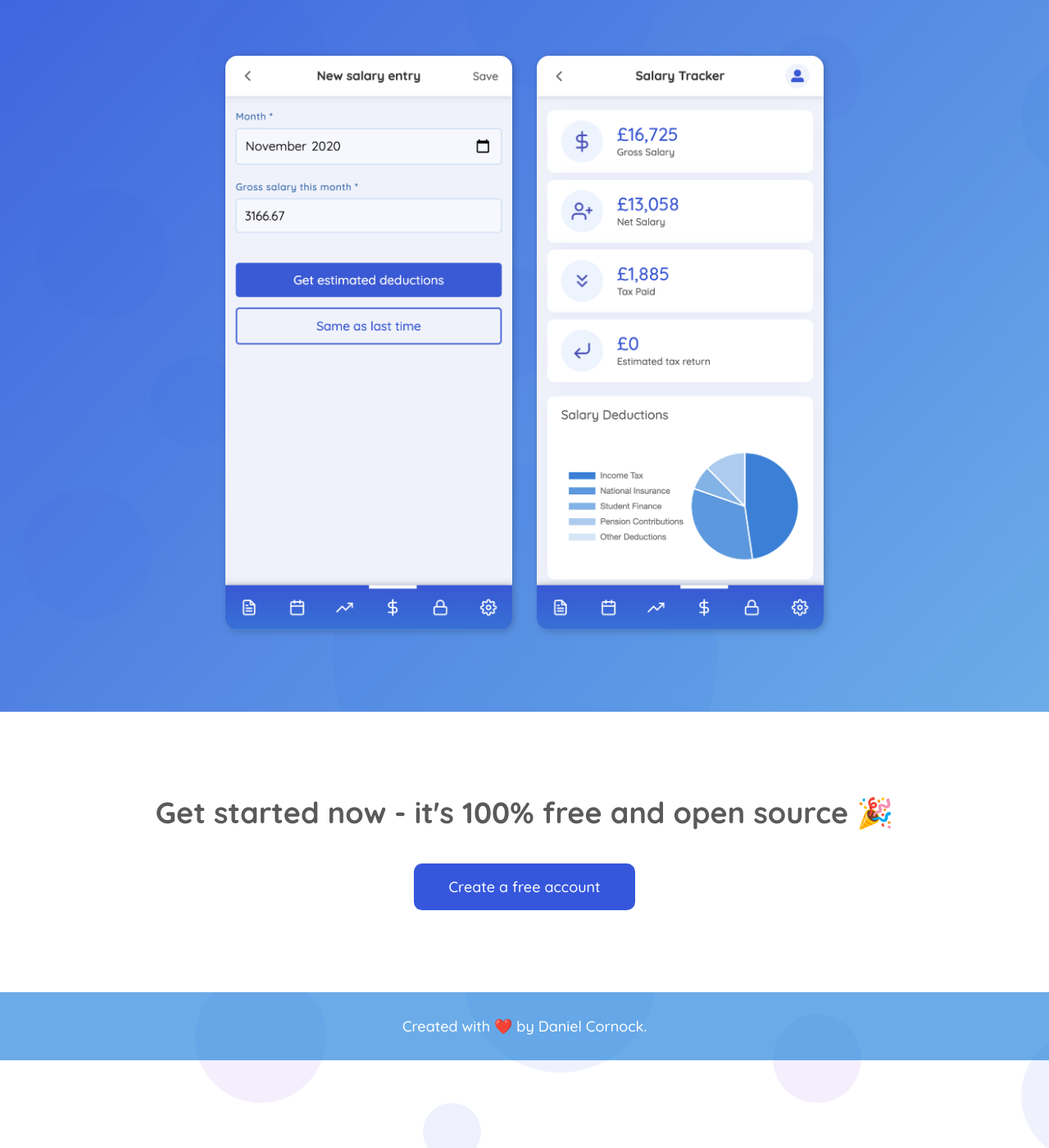
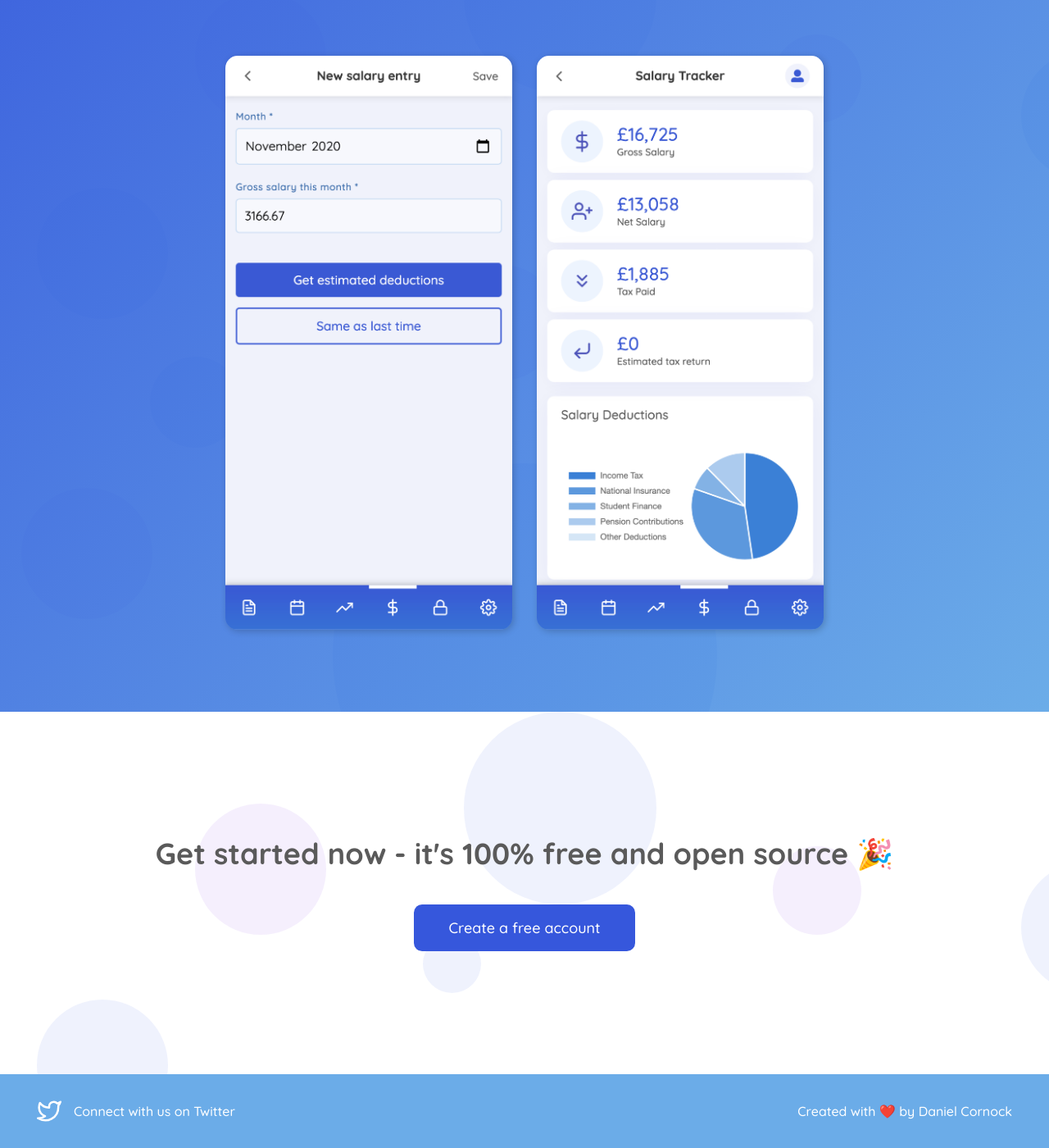
Before and after one commit to danielcornock/scoop-marketing-page, a Jekyll site: the page built from index.md, in a window 1280 px wide and 1400 px high, scrolled down 6097 px. Shown: the whole window at 82% size. Built offline with Jekyll 4.4.1, drawn with Linux system fonts in a browser that asks for light colours.

Commit message:
Add new styles to footer

```diff
--- a/_includes/bottom-page/_bottom-page.scss
+++ b/_includes/bottom-page/_bottom-page.scss
@@ -1,8 +1,8 @@
 .BottomPage {
   &-container {
     @include page-container;
-    padding-top: 100px;
-    padding-bottom: 100px;
+    padding-top: 150px;
+    padding-bottom: 150px;
     display: flex;
     flex-direction: column;
     align-items: center;
@@ -35,4 +35,11 @@
       border-color: darken($color-primary, 10%);
     }
   }
+
+  &-socialContainer {
+    background-color: rgb(107, 172, 232);
+    display: flex;
+    justify-content: center;
+    padding: 15px;
+  }
 }
--- a/_includes/footer/_footer.scss
+++ b/_includes/footer/_footer.scss
@@ -1,21 +1,54 @@
 .Footer {
   // margin-top: 500px;
-  background-color: $color-primary-gradient;
+  background-color: $color-white;
+  background-color: rgb(107, 172, 232);
 
   &-container {
     @include page-container;
-    padding-top: $spacing-30;
-    padding-bottom: $spacing-30;
-    font-size: 18px;
+    padding-top: $spacing-15;
+    padding-bottom: $spacing-15;
+    font-size: 16px;
+    font-weight: 500;
     color: $color-white;
-    font-weight: 500;
     text-align: center;
+    display: flex;
+    align-items: center;
+    justify-content: space-between;
+
+    @include media(700px) {
+      flex-direction: column;
+    }
   }
 
   &-link {
     color: $color-white;
+    font-weight: 600;
+
     &:hover {
       text-decoration: underline;
     }
   }
+
+  &-section {
+    display: flex;
+    border-radius: 10px;
+    align-items: center;
+    color: $color-white;
+    padding: 15px;
+
+    &:hover {
+      background-color: darken(rgb(107, 172, 232), 10%);
+    }
+  }
+
+  &-icon {
+    display: block;
+    height: 30px;
+    width: 30px;
+    margin-right: 15px;
+  }
+
+  &-label {
+    font-size: 16px;
+  }
 }
--- a/_includes/footer/footer.html
+++ b/_includes/footer/footer.html
@@ -1,6 +1,9 @@
 <div class="Footer-container">
-  Created with ❤️ by
-  <a class="Footer-link" href="https://www.danielcornock.co.uk"
-    >Daniel Cornock</a
-  >.
+  <a href="https://twitter.com/scoopfinanceuk" class="Footer-section">
+    <i class="Footer-icon" data-feather="twitter"></i>
+    <p class="Footer-label">Connect with us on Twitter</p>
+  </a>
+  <a href="https://www.danielcornock.co.uk" class="Footer-section">
+    Created with ❤️ by Daniel Cornock
+  </a>
 </div>
--- a/_layouts/home/_home.scss
+++ b/_layouts/home/_home.scss
@@ -18,6 +18,7 @@
   }
 
   &-bottom {
-    background-color: $color-white;
+    background-image: url('../../assets/images/background-repeat.svg');
+    background-attachment: fixed;
   }
 }
```
